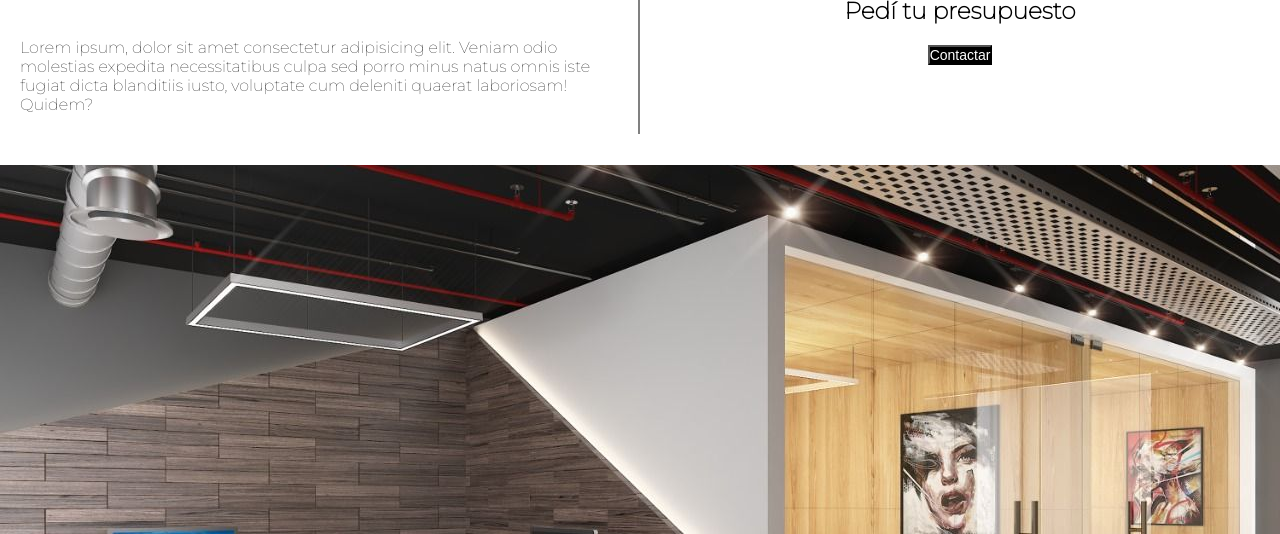
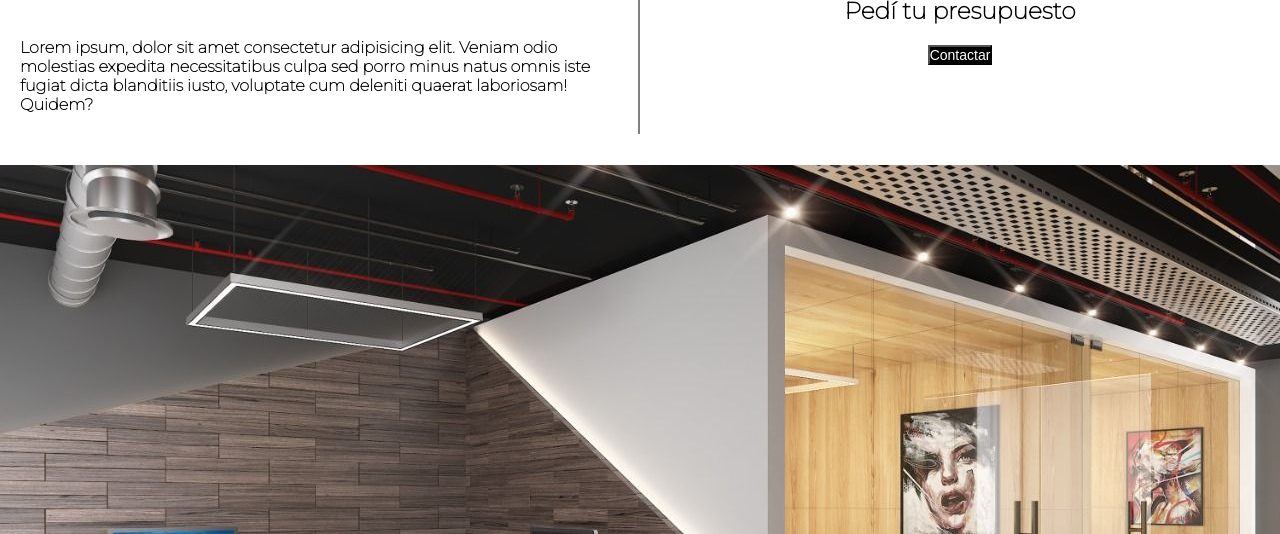
Before and after one commit to Yamiguerra/Idea-Guerra, a plain HTML site: page index.html in a window 1280 px wide. Shown: the part 186-720 px from the top of the page. Drawn offline with Linux system fonts and the light colour scheme; a web font is replaced by a local one.

Commit message:
actualizacion

```diff
--- a/css/estilos.css
+++ b/css/estilos.css
@@ -5,15 +5,15 @@
 }
 body{
     font-family: 'Montserrat', sans-serif;
+    color: black;
+    font-weight: bold;
 
 }
 a {
     text-decoration: none;
 
 }
- p{
-    color: black;
- }
+
 .header {
     background-color: #6A0649;
     color: #C70039;
```
